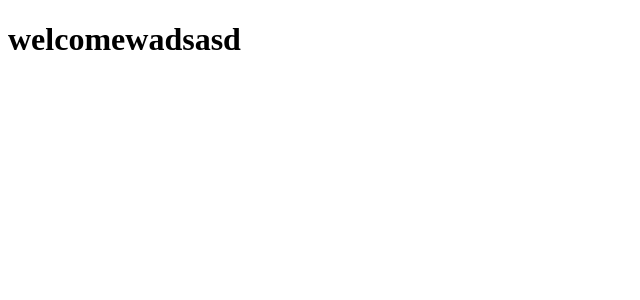
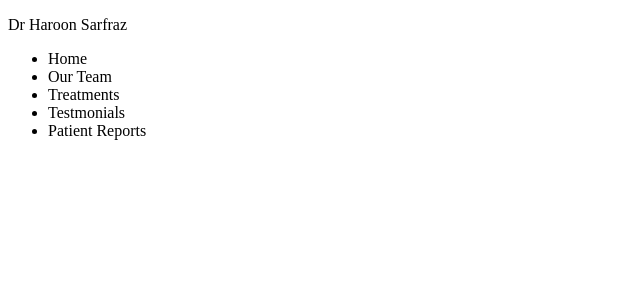
Before and after one commit to suleeman/Dr-Haroon-Sarfraz, a React (Create React App) app in the folder my-app/: page / in a window 1280 px wide. Shown: the top 300 px of the page, without its empty margins (0-640 px from the left). Built offline with nearby package versions, Linux system fonts and the light colour scheme.

Commit message:
header content and style folder for styling

```diff
--- a/my-app/src/App.js
+++ b/my-app/src/App.js
@@ -1,8 +1,10 @@
+import React from "react";
+import { Header } from "./component/Header";
 
 function App() {
   return (
     <div className="App">
-        <h1> welcomewadsasd </h1>
+       <Header />
     </div>
   );
 }
--- a/my-app/src/component/header.js
+++ b/my-app/src/component/header.js
@@ -1,7 +1,19 @@
 import React from 'react'
 
-export const header = () => {
+export const Header = () => {
   return (
-    <div>header</div>
+    <header className='header'>
+        <div><p className='header-logo'>Dr Haroon Sarfraz</p></div>
+        <nav>
+            <ul>
+                <li> Home</li>
+                <li> Our Team</li>
+                <li> Treatments</li>
+                <li> Testmonials</li>
+                <li> Patient Reports</li>
+
+            </ul>
+        </nav>
+    </header>
   )
 }
```
Also changed, not shown: my-app/src/component/footer.js (+7 -0 lines).
